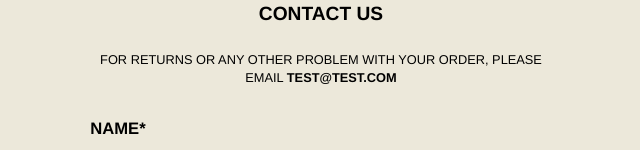
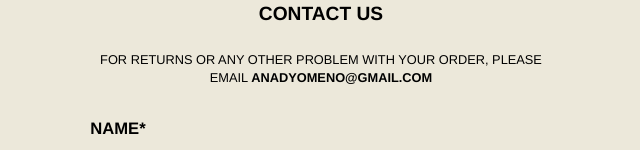
Before and after one commit to AlexandrosZlatos/Anadyomeno, a plain HTML site: page contact.html in a window 1280 px wide. Shown: the part 132-282 px from the top of the page, without its empty margins (319-959 px from the left). Drawn offline with Linux system fonts and the light colour scheme.

Commit message:
Anadyomeno Version 1.0.1

```diff
--- a/contact.html
+++ b/contact.html
@@ -32,7 +32,7 @@
         <!-- Contact Form (Separate Container to Avoid Misalignment) -->
         <div class="contact-container">
             <h2>Contact Us</h2>
-            <p>For returns or any other problem with your order, please email <a href="mailto:test@test.com">test@test.com</a></p>
+            <p>For returns or any other problem with your order, please email <a href="mailto:test@test.com">anadyomeno@gmail.com</a></p>
 
             <form id="contactForm" method="POST" action="/send">
                 <label for="name">Name*</label>
```
